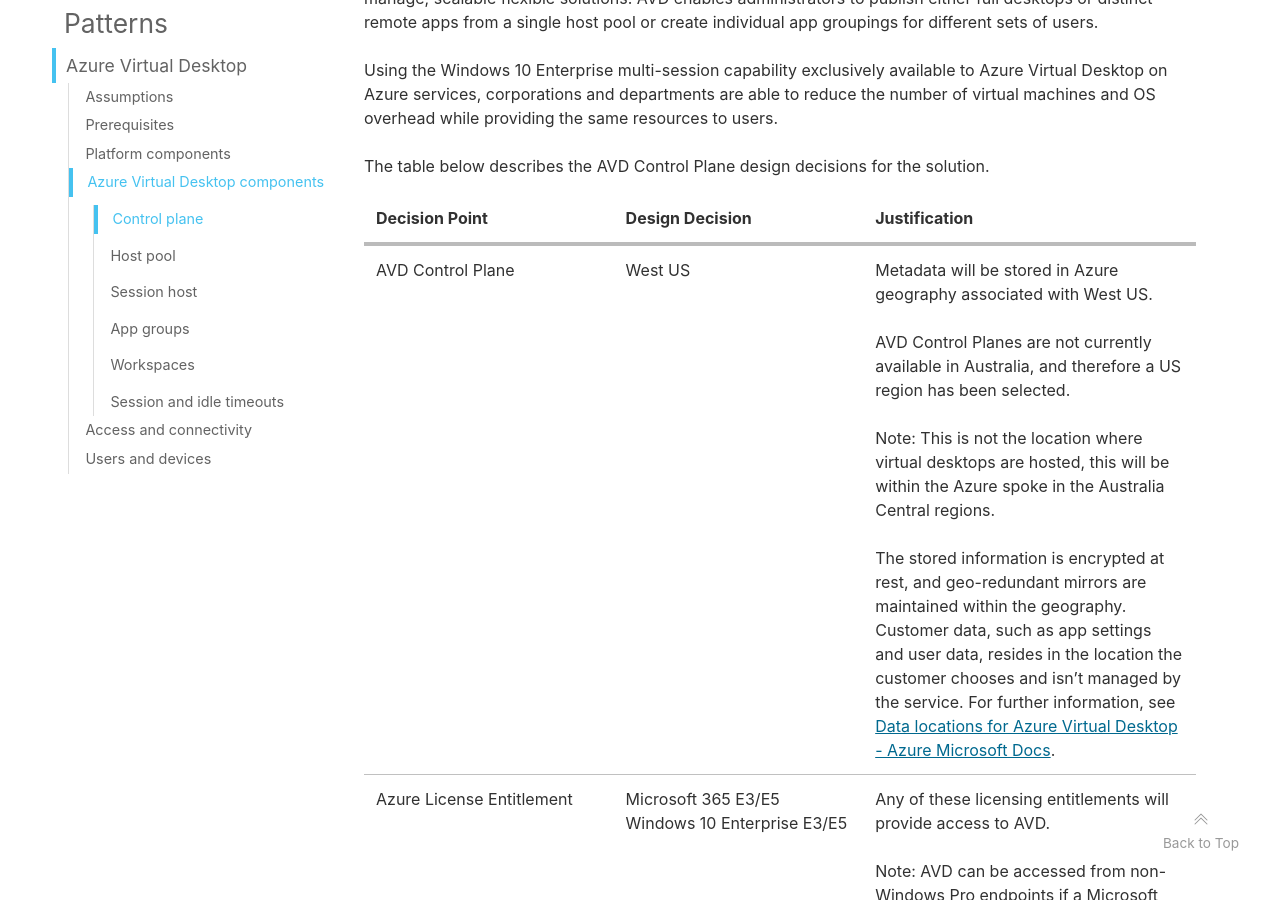
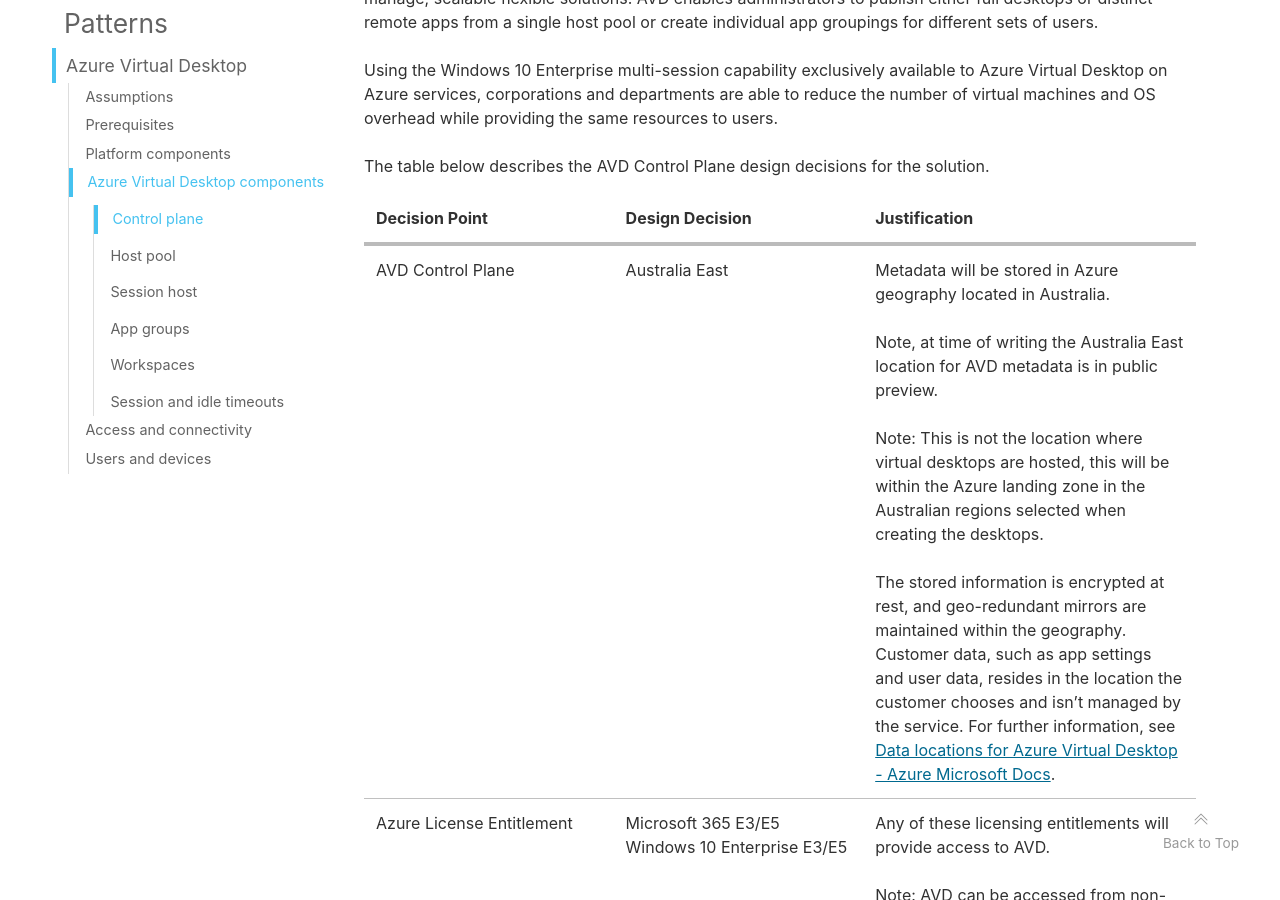
Before and after one commit to ASD-Blueprint/desktop.gov.au, a Jekyll site: the page built from patterns/avd.md, in a window 1280 px wide and 900 px high, scrolled down 14633 px. Built offline with Jekyll 4.4.1, drawn with Linux system fonts in a browser that asks for light colours; comment, search, counter and statistics services are not loaded; some of the changed text lies outside the part shown.

Commit message:
meta data location

```diff
--- a/patterns/avd.md
+++ b/patterns/avd.md
@@ -207,7 +207,7 @@
 
 Decision Point | Design Decision | Justification
 --- | --- | ---
-AVD Control Plane | West US | Metadata will be stored in Azure geography associated with West US. <br><br>AVD Control Planes are not currently available in Australia, and therefore a US region has been selected. <br><br>Note: This is not the location where virtual desktops are hosted, this will be within the Azure spoke in the Australia Central regions. <br><br>The stored information is encrypted at rest, and geo-redundant mirrors are maintained within the geography. Customer data, such as app settings and user data, resides in the location the customer chooses and isn't managed by the service. For further information, see [Data locations for Azure Virtual Desktop - Azure Microsoft Docs](https://docs.microsoft.com/en-us/azure/virtual-desktop/data-locations).
+AVD Control Plane | Australia East | Metadata will be stored in Azure geography located in Australia. <br><br>Note, at time of writing the Australia East location for AVD metadata is in public preview. <br><br>Note: This is not the location where virtual desktops are hosted, this will be within the Azure landing zone in the Australian regions selected when creating the desktops. <br><br>The stored information is encrypted at rest, and geo-redundant mirrors are maintained within the geography. Customer data, such as app settings and user data, resides in the location the customer chooses and isn't managed by the service. For further information, see [Data locations for Azure Virtual Desktop - Azure Microsoft Docs](https://docs.microsoft.com/en-us/azure/virtual-desktop/data-locations).
 Azure License Entitlement | Microsoft 365 E3/E5 <br>Windows 10 Enterprise E3/E5 | Any of these licensing entitlements will provide access to AVD. <br><br>Note: AVD can be accessed from non-Windows Pro endpoints if a Microsoft 365 E3/E5 or Windows 10 VDA per user license is available.
 Windows 10 Enterprise and Windows 10 Enterprise Multi Session License Entitlements | Microsoft 365 E3/E5 <br>Windows E3/E5 | Any of these licensing entitlements will provide access to Windows 10 and Windows 10 Multisession on Azure.
 Encryption | TLS 1.2 | [TLS 1.2 is used for all connections](https://docs.microsoft.com/en-us/azure/virtual-desktop/network-connectivity) initiated from the clients and session hosts to the Azure Virtual Desktop infrastructure components.
@@ -243,7 +243,7 @@
 
 Decision Point | Design Decision | Justification
 --- | --- | ---
-Metadata | West US | Metadata will be stored in Azure geography associated with (US) West US. For further information, see [Control plane](#control-plane) section.
+Metadata | Australia East | Metadata will be stored in Azure geography associated in Australia East. For further information, see [Control plane](#control-plane) section.
 Host Pool Types | Pooled | Pooled is the preferred selection to ensure consistency.
 Load Balancing Method | Breadth-First | User sessions to be distributed evenly across the session hosts in a host pool.
 Number of Host Pools | Dependant on User Personas | The number of host pools will be aligned to the number and size of the user personas, and the VM-types assigned.
@@ -350,7 +350,7 @@
 
 Decision Point | Design Decision | Justification
 --- | --- | ---
-Azure Region | West US | Metadata will be stored in Azure geography associated with (US) West US. For further information, see [Control plane](#control-plane) section.
+Azure Region | Australia East | Metadata will be stored in Azure geography associated with Australia East. For further information, see [Control plane](#control-plane) section.
 Number of App Groups | Aligned to unique images required | App groups will be created as per unique images required.
 App Group Type | Desktop (one per host pool) <br>RemoteApp (multiple as required per host pool) | Desktop provides the full desktop experience, only one created per host pool. RemoteApp provides published apps, multiple can be created per host pool.
 App Group Configuration | Refer to App Group Configuration table | To meet the requirements of this design.
```
